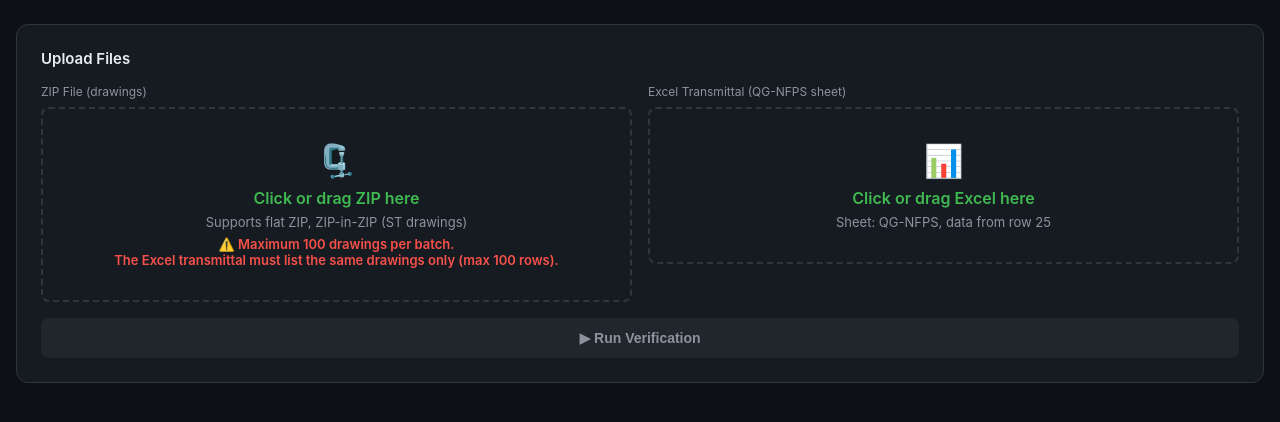
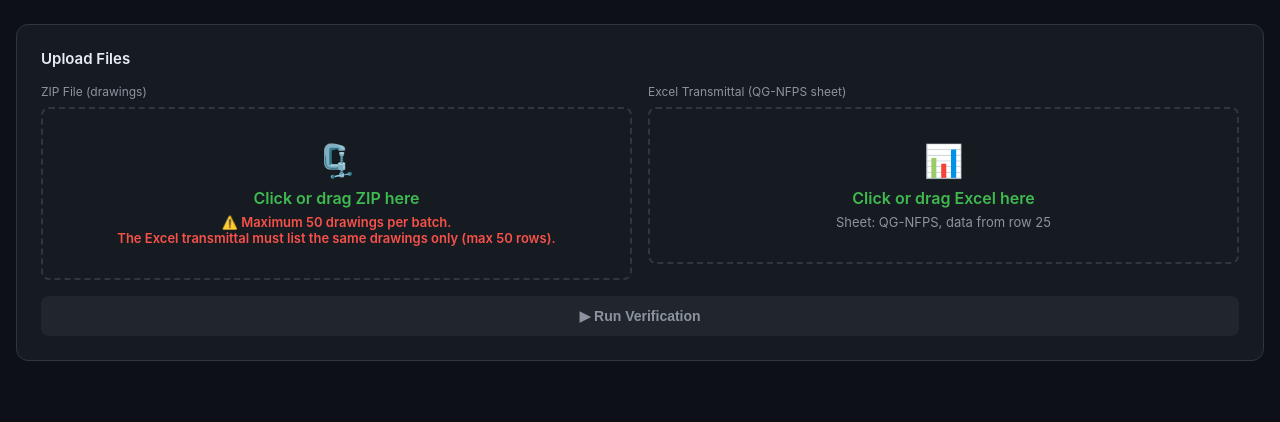
Before and after one commit to sajjadkhalid81/comp5-verifier-web, a Flask app: page / in a window 1280 px wide. Shown: the part 69-491 px from the top of the page. Run offline with Flask 3, Linux system fonts and the light colour scheme; parts of the project's set-up code (start-up, migrations or seed data) failed here and were passed over.

Commit message:
Add files via upload

```diff
--- a/templates/index.html
+++ b/templates/index.html
@@ -102,10 +102,9 @@
         <div class="drop-area" id="zip-drop" onclick="document.getElementById('zip-input').click()">
           <div class="icon">🗜️</div>
           <div class="filename" id="zip-name">Click or drag ZIP here</div>
-          <p>Supports flat ZIP, ZIP-in-ZIP (ST drawings)</p>
           <p style="color:#f85149;font-weight:600;margin-top:6px;">
-            ⚠️ Maximum 100 drawings per batch.<br>
-            The Excel transmittal must list the same drawings only (max 100 rows).
+            ⚠️ Maximum 50 drawings per batch.<br>
+            The Excel transmittal must list the same drawings only (max 50 rows).
           </p>
         </div>
         <input type="file" id="zip-input" accept=".zip" hidden>
@@ -206,7 +205,7 @@ async function startVerification() {
   if (zipFile.size > 80 * 1024 * 1024) {
     if (!confirm(
       '⚠️ Warning: Your ZIP file is larger than 80MB.\n\n' +
-      'This system supports a maximum of 100 drawings per batch.\n' +
+      'This system supports a maximum of 50 drawings per batch.\n' +
       'Large files may cause the server to run out of memory.\n\n' +
       'Are you sure you want to continue?'
     )) return;
@@ -276,7 +275,7 @@ async function poll() {
       'Server restarted during verification.\n\n' +
       `✅ ${done} drawings were completed and saved.\n` +
       `Please re-upload and run again to complete the remaining drawings.\n\n` +
-      'Tip: For large batches (100+ drawings), split into two ZIPs of ~80 drawings each.'
+      'Tip: For large batches (50+ drawings), split into two ZIPs of ~50 drawings each.'
     );
     return;
   }
@@ -362,7 +361,7 @@ function makeRow(r) {
     <td style="text-align:center;padding:6px 2px;">${pill(r.docNoMatch||'?')}</td>
     <td style="text-align:center;padding:6px 2px;">${pill(r.cpyNoMatch||'?')}</td>
     <td style="text-align:center;padding:6px 2px;">${pill(r.revMatch||'?')}</td>
-    <td style="text-align:center;padding:6px 2px;">${pill(r.sigsResult||'?')}<br><span style="color:var(--muted);font-size:9px;">${r.sigCount||0}/5</span></td>
+    <td style="text-align:center;padding:6px 2px;">${pill(r.sigsResult||'?')}<br><span style="color:var(--muted);font-size:9px;">${r.sigCount||0}/3</span></td>
     <td style="text-align:center;padding:6px 2px;">${pill(r.commentsResult||'?')}</td>
     <td style="text-align:center;padding:6px 2px;">${pill(r.classificationResult||'?')}</td>
     <td style="text-align:center;padding:6px 2px;">${pill(r.prevRevResult||'?')}</td>
```
